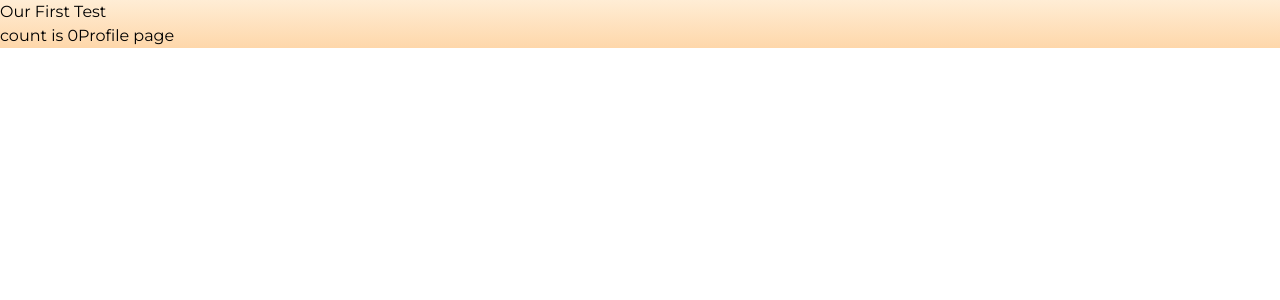
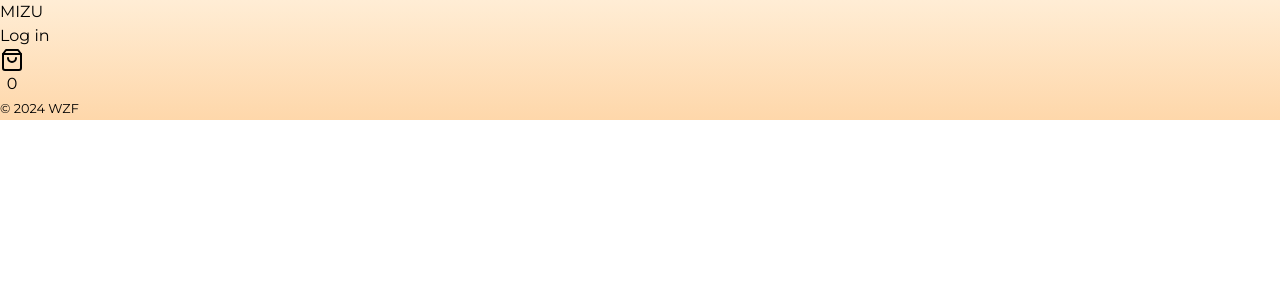
Before and after one commit to woonzf/odin-shopping-cart, a React (Vite) app: page / in a window 1280 px wide. Shown: the top 300 px of the page. Built offline with nearby package versions, Linux system fonts and the light colour scheme.

Commit message:
feat: implement basic layout idea

```diff
--- a/src/App.tsx
+++ b/src/App.tsx
@@ -1,21 +1,19 @@
 import { useState } from "react";
-import { Link } from "react-router-dom";
+import Header from "./assets/components/Header";
+import Footer from "./assets/components/Footer";
 import "./App.css";
 
 function App() {
-  const [count, setCount] = useState<number>(0);
+  const [isLogin, setIsLogin] = useState<boolean>(false);
+  const [cartAmount, setCartAmount] = useState<number>(0);
 
   return (
-    <div className="flex h-screen flex-col items-center justify-center gap-1">
-      <h1>Our First Test</h1>
-      <button
-        className="rounded-sm border px-2 py-1"
-        onClick={() => setCount((count) => count + 1)}
-      >
-        count is {count}
-      </button>
-      <Link to="profile">Profile page</Link>
-    </div>
+    <>
+      <Header isLogin={isLogin} cartAmount={cartAmount} />
+      <aside></aside>
+      <main className="pt-12"></main>
+      <Footer />
+    </>
   );
 }
 
--- a/src/main.jsx
+++ b/src/main.jsx
@@ -2,24 +2,12 @@ import { StrictMode } from "react";
 import { createRoot } from "react-dom/client";
 import { createBrowserRouter, RouterProvider } from "react-router-dom";
 import App from "./App.tsx";
-import Profile from "./assets/components/Profile.tsx";
-import DefaultProfile from "./assets/components/DefaultProfile.tsx";
-import Spinach from "./assets/components/Spinach.tsx";
+import Login from "./assets/components/Login.tsx";
 import "./index.css";
 
 const router = createBrowserRouter([
-  {
-    path: "/",
-    element: <App />,
-  },
-  {
-    path: "profile",
-    element: <Profile />,
-    children: [
-      { index: true, element: <DefaultProfile /> },
-      { path: "spinach", element: <Spinach /> },
-    ],
-  },
+  { path: "/", element: <App /> },
+  { path: "login", element: <Login /> },
 ]);
 
 createRoot(document.getElementById("root")).render(
```
